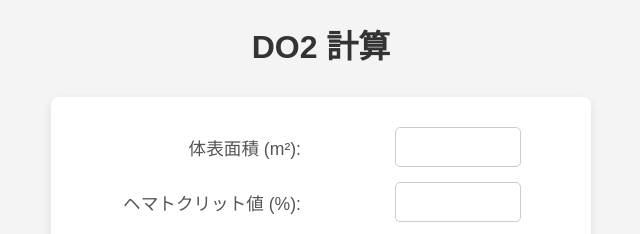
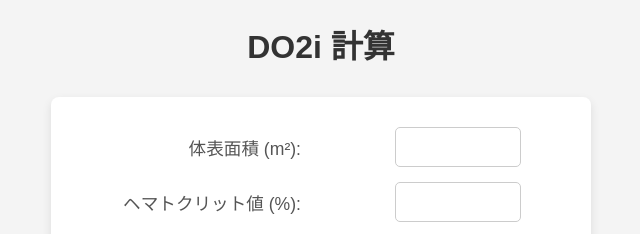
Before and after one commit to rgmc3111/DO2-, a plain HTML site: page index.html in a window 1280 px wide. Shown: the top 234 px of the page, 319-959 px from the left. Drawn offline with Linux system fonts and the light colour scheme.

Commit message:
Update index.html

```diff
--- a/index.html
+++ b/index.html
@@ -3,11 +3,11 @@
 <head>
     <meta charset="UTF-8">
     <meta name="viewport" content="width=device-width, initial-scale=1.0">
-    <title>DO2計算ツール</title>
+    <title>DO2i計算ツール</title>
     <link rel="stylesheet" href="style.css">
 </head>
 <body>
-    <h1>DO2 計算</h1>
+    <h1>DO2i 計算</h1>
     <div class="input-form">
         <div class="input-row"> <label for="bsa">体表面積 (m²):</label>
             <input type="number" id="bsa" name="bsa" step="0.1" min="0">
```
